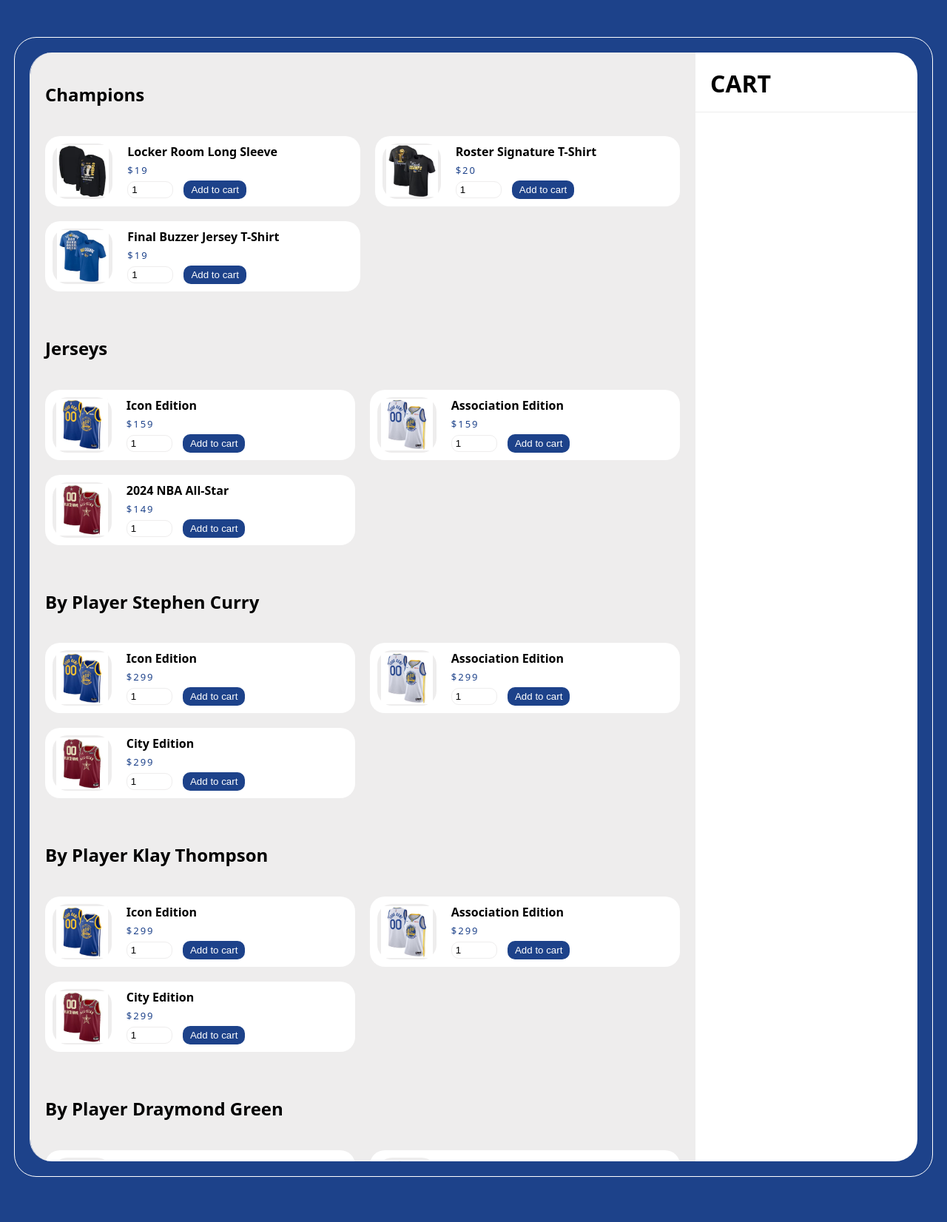
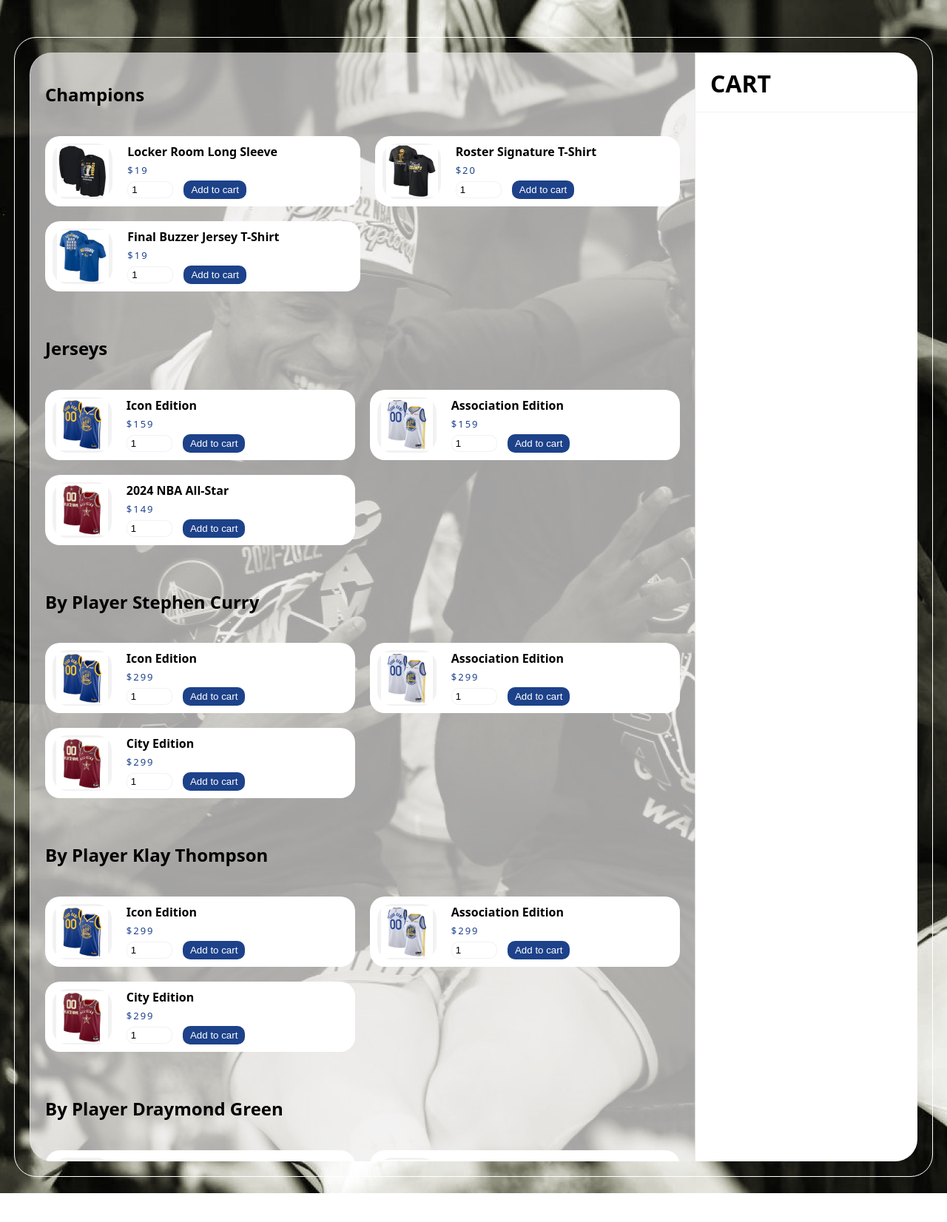
Before and after one commit to sh444ni/GigaDevinHajid, a PHP site: page /kranjang.php in a window 1280 px wide. Shown: the top 1652 px of the page at 74% size. Run offline with PHP 8.4, Linux system fonts and the light colour scheme.

Commit message:
20/6/2024

```diff
--- a/css/s_kranjang.css
+++ b/css/s_kranjang.css
@@ -1,12 +1,12 @@
 @import url('https://fonts.googleapis.com/css2?family=Lobster&display=swap');
 :root {
     --white: #fff;
-    --light: #eeeded;
+    --light: #eeededaf ;
     --orange: #1D428A;
 }
 
 body {
-    background-color: var(--orange);
+    background: url('b_login.jpg') no-repeat;
     font-family: system-ui;
     overflow: hidden;
 }
--- a/header.php
+++ b/header.php
@@ -3,7 +3,7 @@
 
         <nav class="navbar">
             <a href="./about.html">About</a>
-            <a href="./login.html">Login</a>
+            <a href="./login.php">Login</a>
         </nav>
 
         <div class="sidebar">
```
